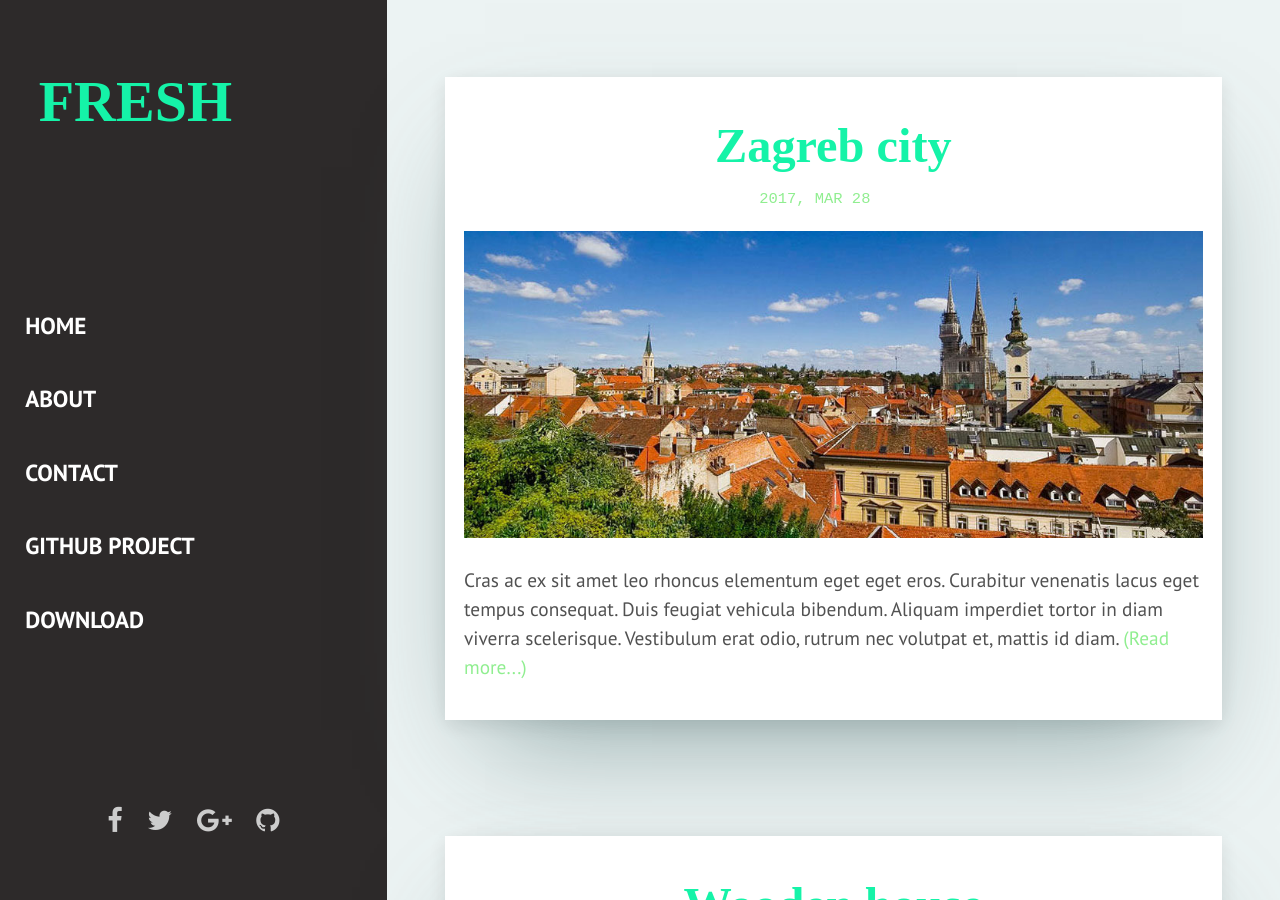
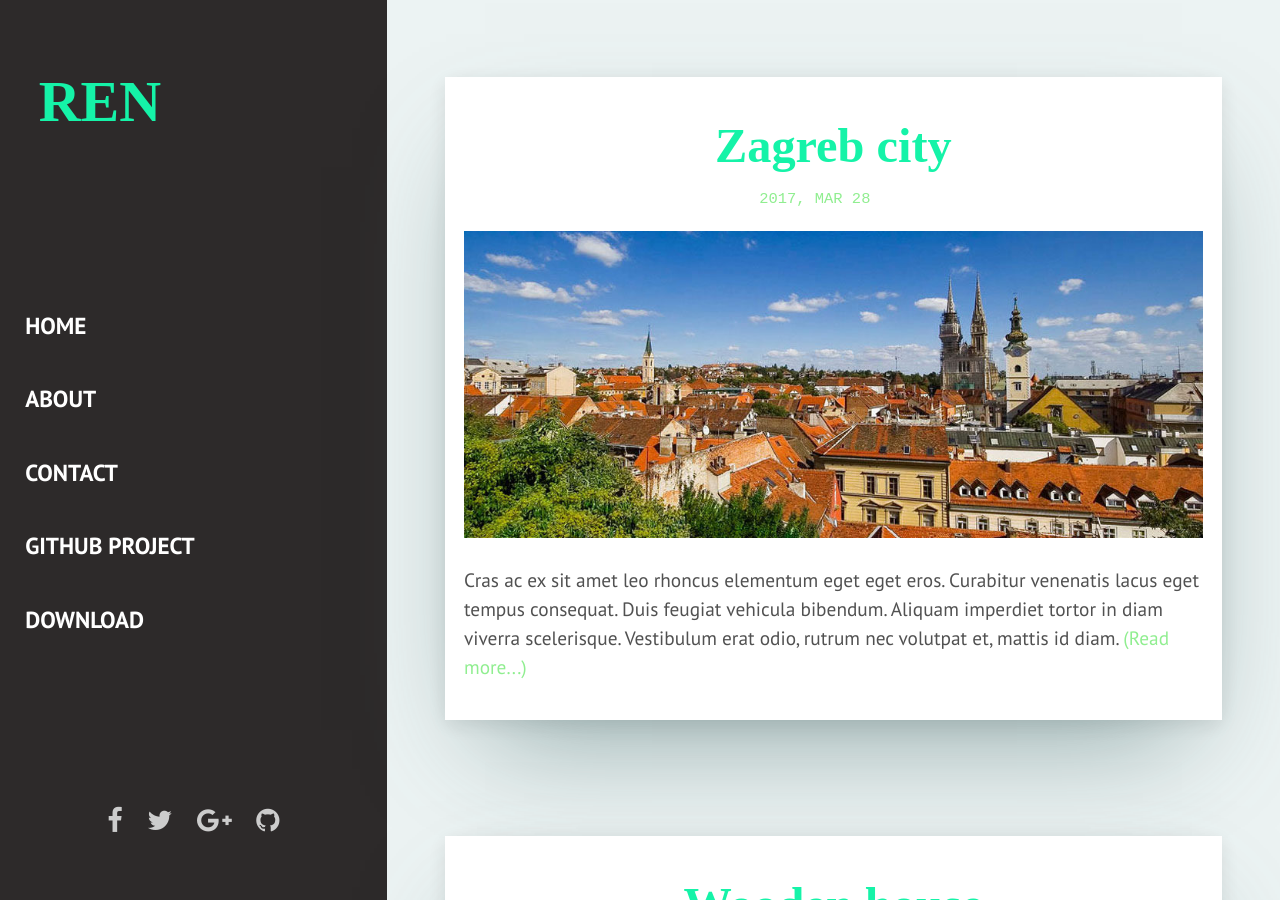
Before and after one commit to ryl171224/ryl171224.github.com, a Jekyll site: the page built from index.html, in a window 1280 px wide and 900 px high. Built offline with Jekyll 4.4.1, drawn with Linux system fonts in a browser that asks for light colours; some web fonts are replaced; the list of posts is cut into pages by our own code.

Commit message:
Update _config.yml

```diff
--- a/_config.yml
+++ b/_config.yml
@@ -1,6 +1,6 @@
 # Profile information
-name: Fresh
-title: Fresh - Free Jekyll Theme
+name: Ren
+title: Ren's blog
 description: > # this means to ignore newlines until "baseurl:"
   Write an awesome description for your new site here. You can edit this
   line in _config.yml. It will appear in your document head meta (for
```
